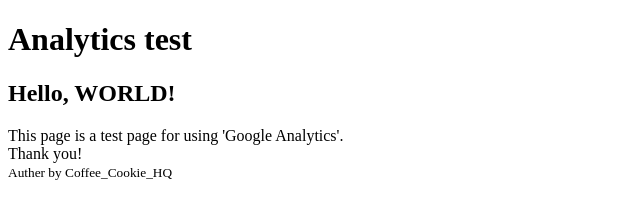
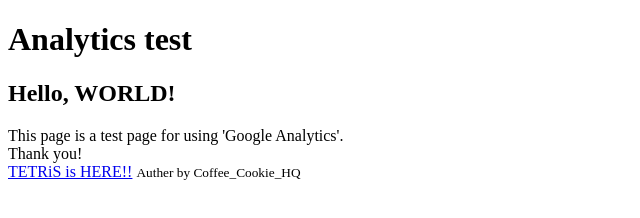
Before and after one commit to cookie4410/a-test, a plain HTML site: page index.html in a window 1280 px wide. Shown: the whole page, without its empty margins (0-640 px from the left). Drawn offline with Linux system fonts and the light colour scheme.

Commit message:
Update index.html

```diff
--- a/index.html
+++ b/index.html
@@ -30,6 +30,7 @@
 			<p>
 				This page is a test page for using 'Google Analytics'.<br>
 				Thank you!<br>
+				<a href="https://cookie4410.github.io/tetris/">TETRiS is HERE!!</a>
 				<small>Auther by Coffee_Cookie_HQ</small>
 			</p>
 		</section>
```
